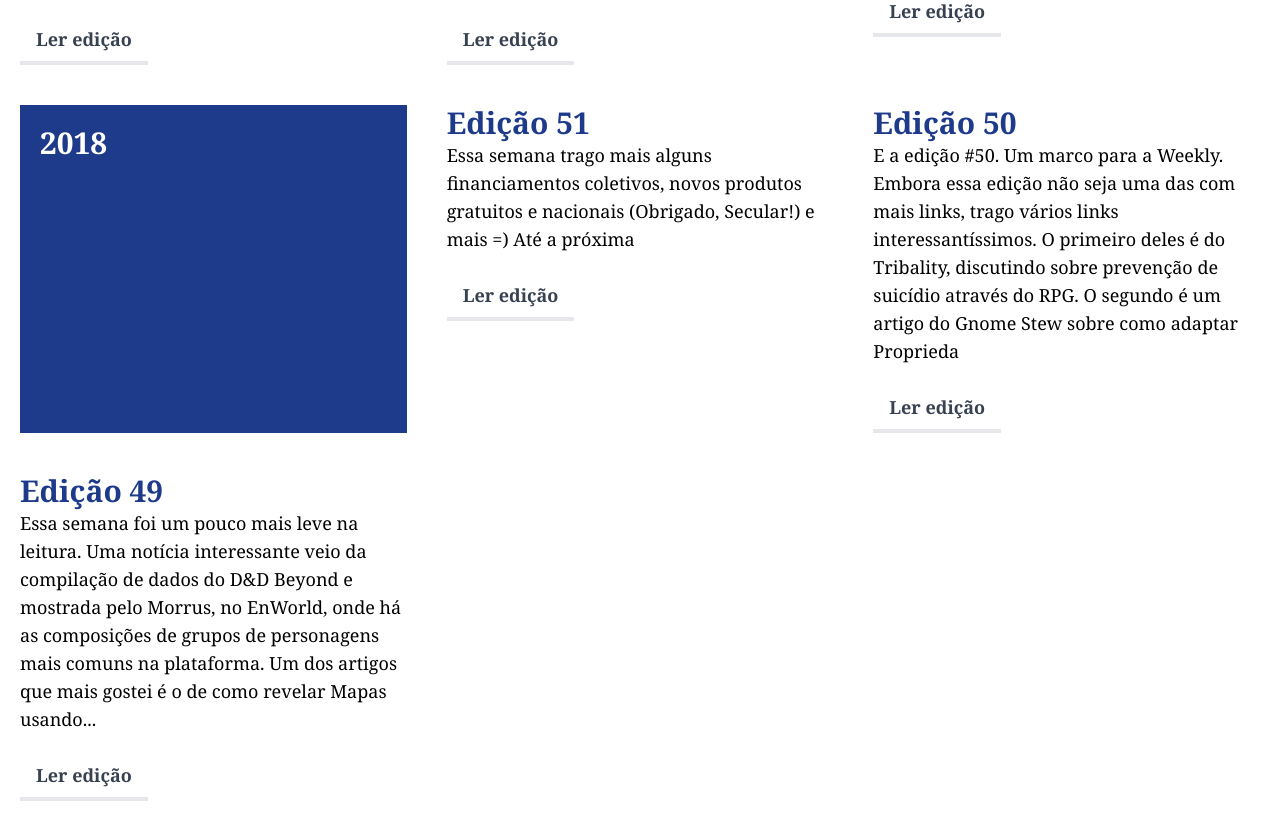
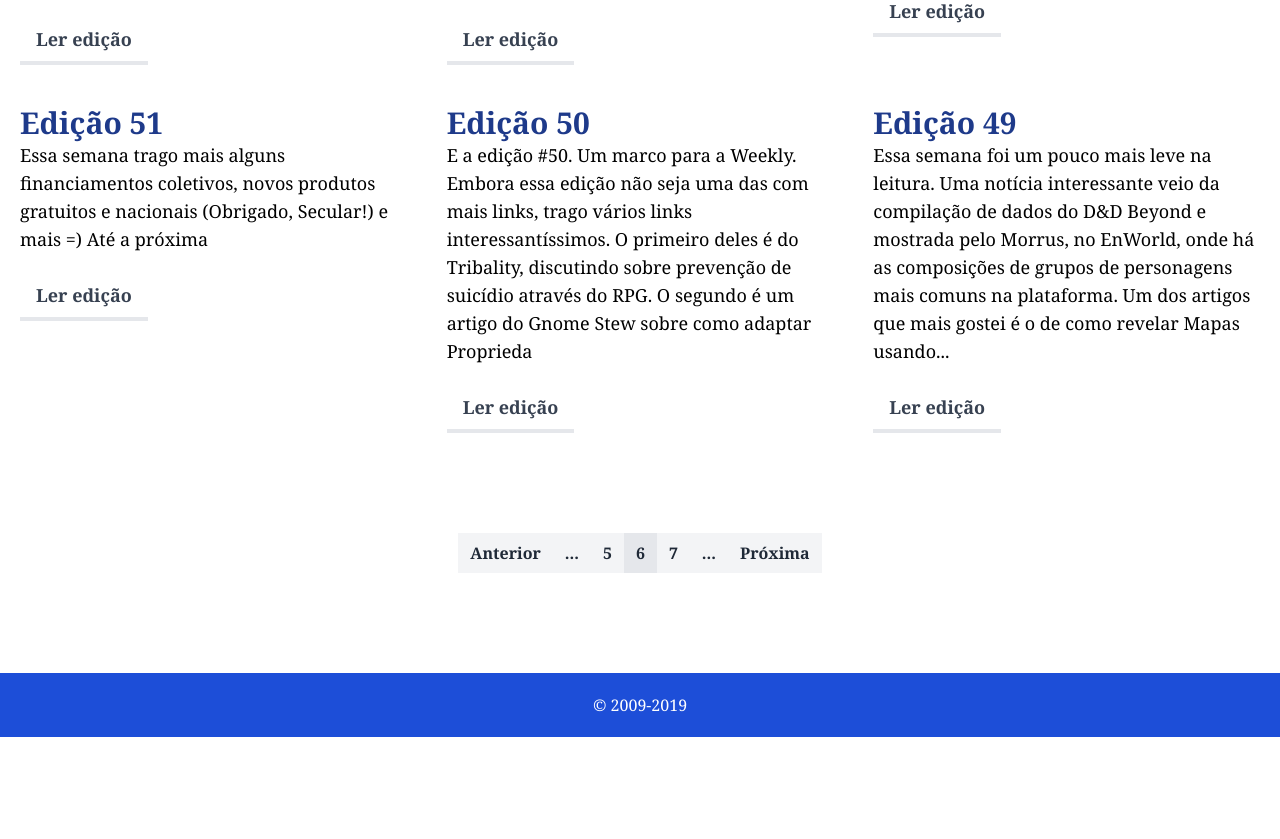
Before and after one commit to rpgdomestre/experiments, a plain HTML site: page rpgdomestre/weekly.html in a window 1280 px wide. Shown: the part 1095-1934 px from the top of the page. After the commit the page ends 1832 px from the top, so only its background shows below. Drawn offline with nearby package versions, Linux system fonts and the light colour scheme.

Commit message:
removes "year" separator from weekly listing

```diff
--- a/rpgdomestre/weekly.html
+++ b/rpgdomestre/weekly.html
@@ -111,9 +111,6 @@
                     </a>
                 </div>
                 <div class="p-5 w-full sm:w-1/2 md:w-1/3">
-                    <h3 class="p-5 text-2xl md:text-3xl text-white font-semibold bg-blue-900 text-white h-full items-center">2018</h3>
-                </div>
-                <div class="p-5 w-full sm:w-1/2 md:w-1/3">
                     <h3 class="text-2xl md:text-3xl text-blue-900 font-semibold"><a href="#">Edição 51</a></h3>
                     <p class="text-lg">Essa semana trago mais alguns financiamentos coletivos, novos produtos gratuitos e nacionais (Obrigado, Secular!) e mais =) Até a próxima</p>
                     <a href="#" class="mt-5 py-2 px-4 border-b-4 hover:border-gray-400 inline-block bg-transparent hover:bg-gray-100 text-gray-700 text-base sm:text-lg font-bold">
```
